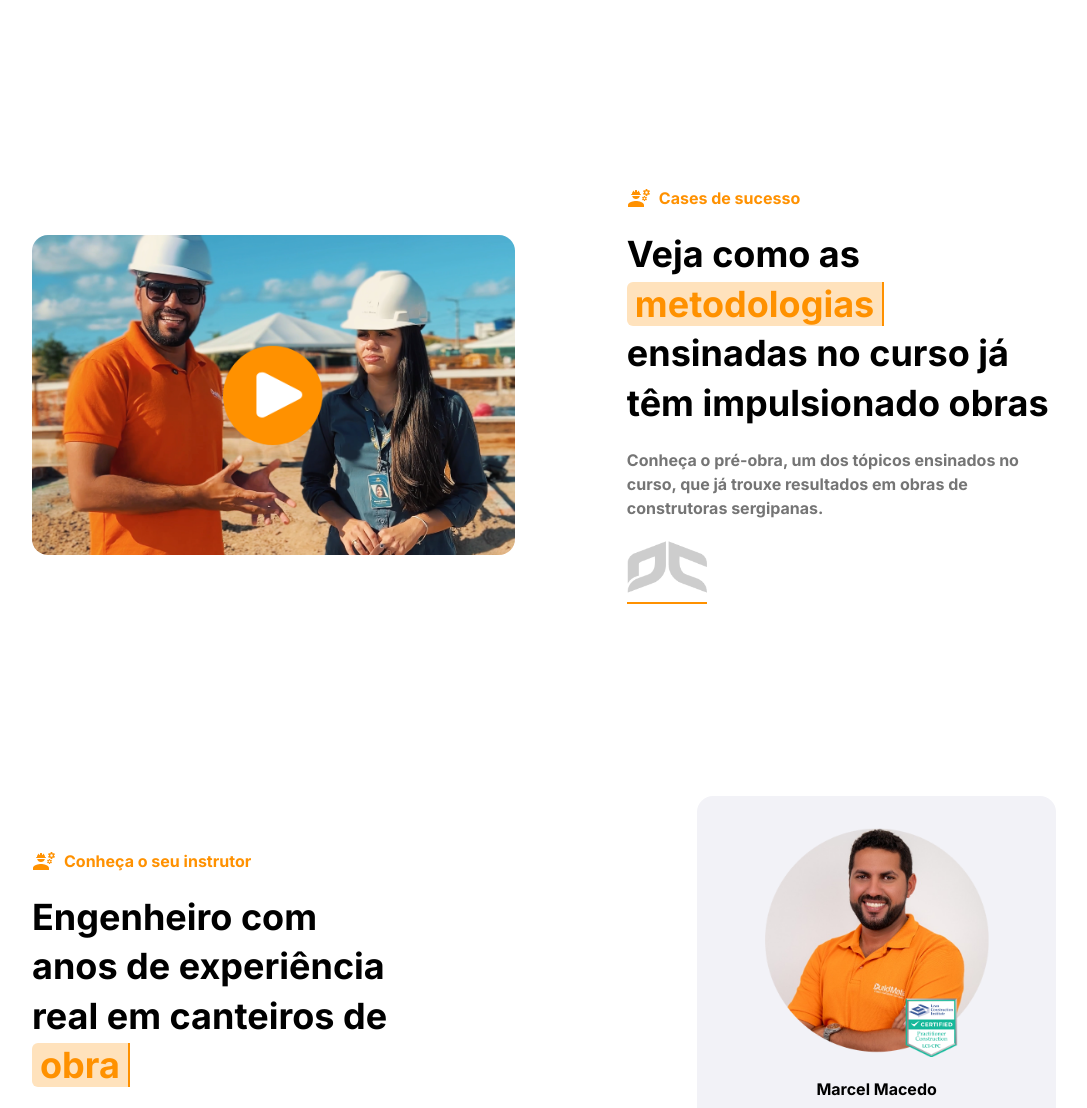
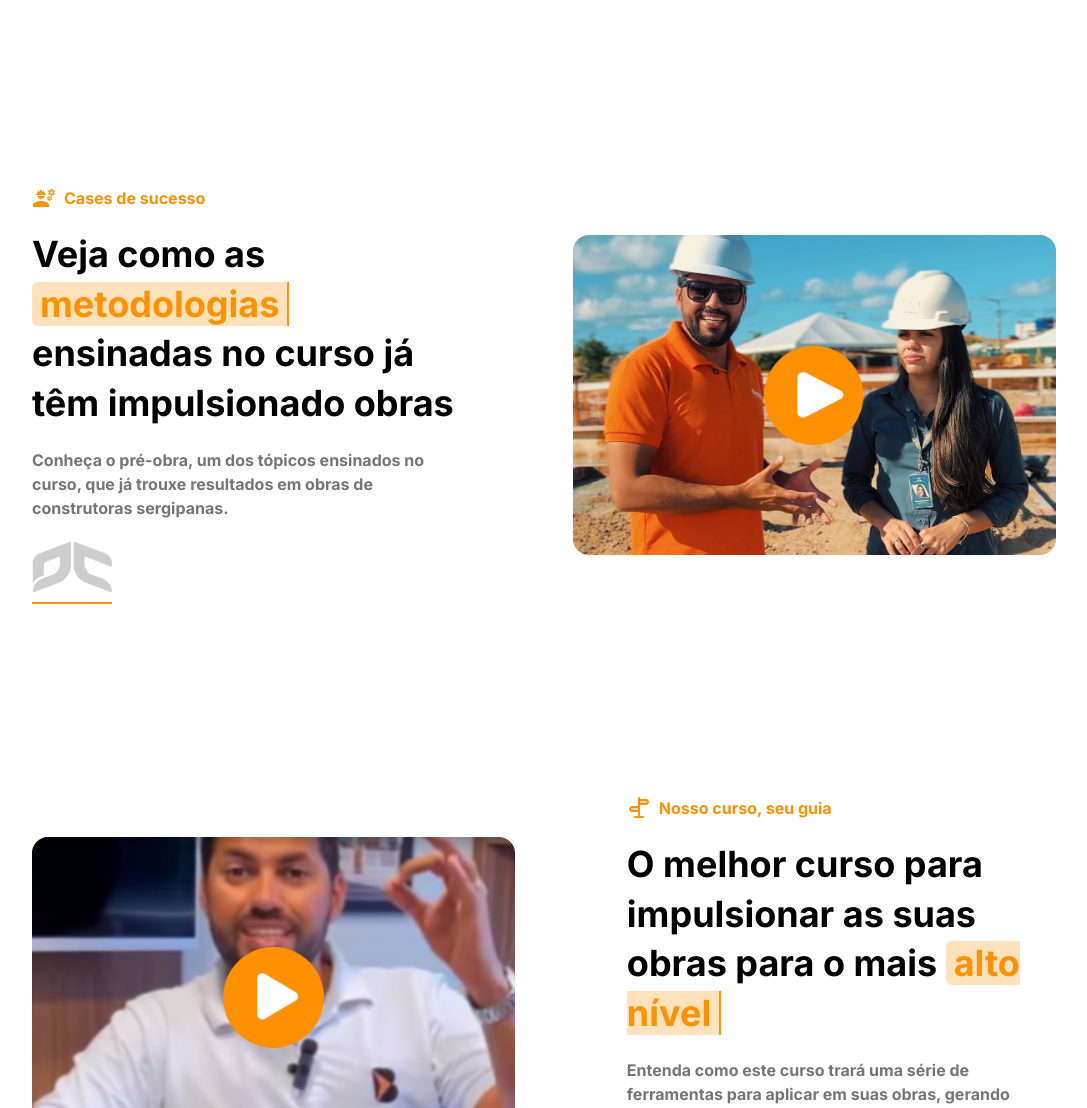
Before and after one commit to roneysilva25/buildmate-cursos-lp, a website: page index.html in a window 1280 px wide. Shown: the part 7156-8264 px from the top of the page, without its empty margins (96-1183 px from the left). Drawn offline with nearby package versions, Linux system fonts and the light colour scheme.

Commit message:
Update index.html

```diff
--- a/index.html
+++ b/index.html
@@ -506,7 +506,7 @@
         </div>
     </section>
 
-    <section id="cases" data-aos="fade-up" class="flex items-center flex-col gap-10 px-5 py-24 md:px-32 font-bold md:flex-row-reverse md:justify-center md:gap-28">
+    <section id="cases" data-aos="fade-up" class="flex items-center flex-col gap-10 px-5 py-24 md:px-32 font-bold md:flex-row md:justify-center md:gap-28">
         <div class="flex flex-col gap-14">
             <div class="flex max-w-lg flex-col items-center text-center gap-5 md:items-start md:text-start">
                 <h3 class="flex items-center gap-2 text-[#FF9100] text-md">
@@ -526,7 +526,7 @@
         </div>
     </section>
 
-    <!-- <section data-aos="fade-up" class="flex items-center flex-col gap-10 px-5 py-24 md:px-32 font-bold md:flex-row-reverse md:justify-center md:gap-28">
+    <section data-aos="fade-up" class="flex items-center flex-col gap-10 px-5 py-24 md:px-32 font-bold md:flex-row-reverse md:justify-center md:gap-28">
         <div class="flex flex-col gap-14">
             <div class="flex max-w-lg flex-col items-center text-center gap-5 md:items-start md:text-start">
                 <h3 class="flex items-center gap-2 text-[#FF9100] text-md">
@@ -551,7 +551,7 @@
                 class="w-full h-full object-cover rounded-2xl hover:cursor-pointer"
             />
         </div>
-    </section> -->
+    </section>
 
     <section id="professores" data-aos="fade-up" class="flex items-center flex-col gap-10 px-5 py-24 md:px-32 font-bold md:flex-row md:justify-center md:gap-72">
         <div class="flex flex-col gap-14">
```
